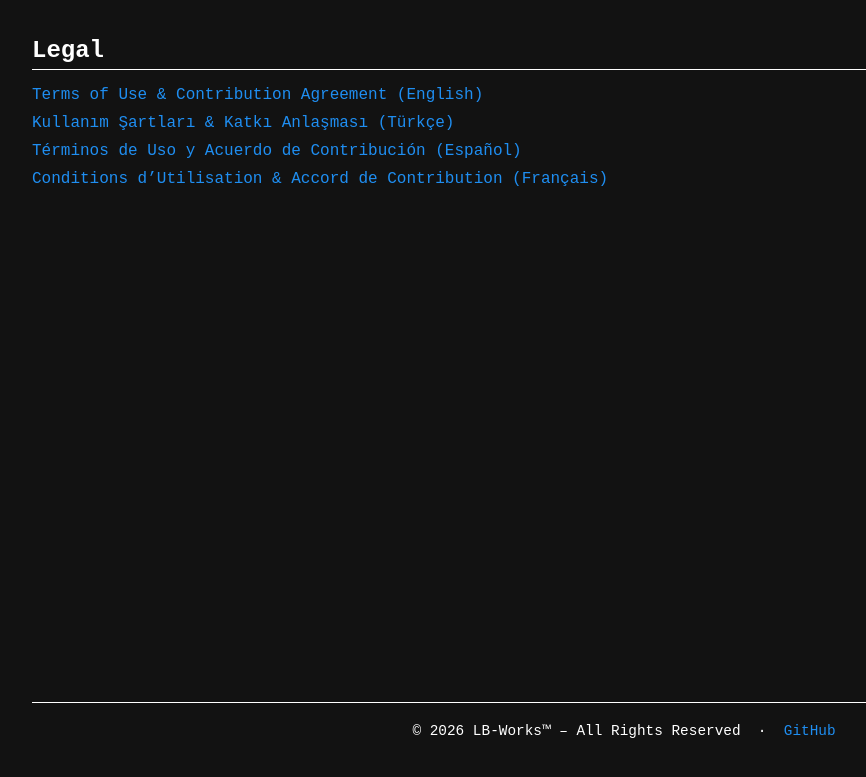
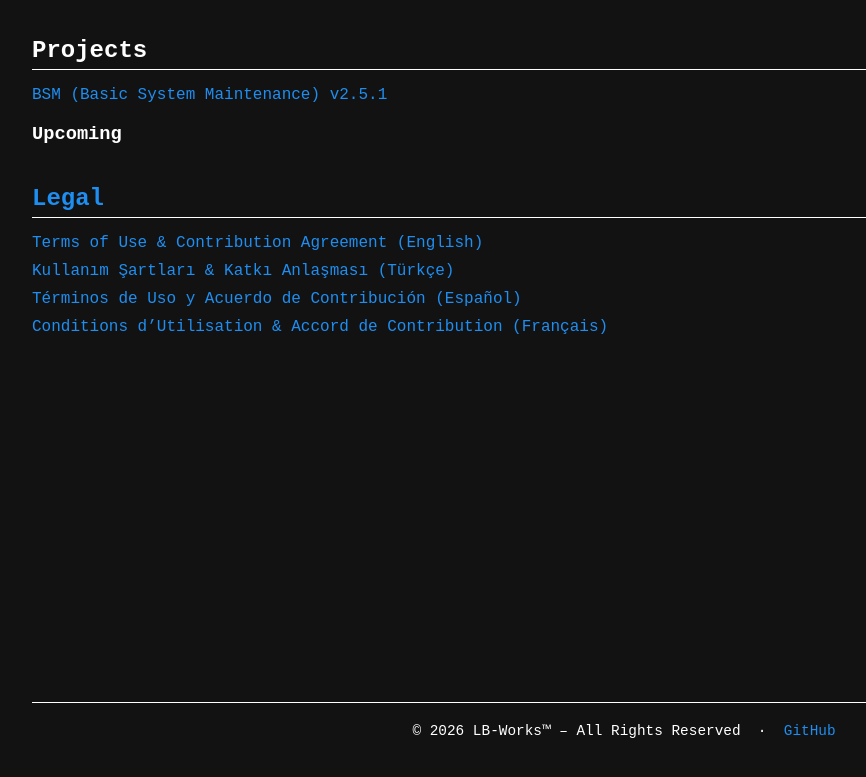
Before and after one commit to LB-WorksTM/LB-WorksTM.github.io, a plain HTML site: page index.html in a window 1280 px wide. Shown: the part 109-886 px from the top of the page, without its empty margins (16-882 px from the left). Drawn offline with Linux system fonts and the light colour scheme.

Commit message:
Update index.html

```diff
--- a/index.html
+++ b/index.html
@@ -61,6 +61,22 @@
     <main>
         <h1>Welcome to the LB-Works™ official website.</h1>
 
+        <h2>Projects</h2>
+        <ul>
+            <li>
+                <a href="https://github.com/LB-WorksTM/BSM-Basic-System-Maintenance-v2.5.1" target="_blank">
+                    BSM (Basic System Maintenance) v2.5.1
+                </a>
+            </li>
+        </ul>
+
+        <h3>Upcoming</h3>
+        <ul>
+            <li>
+                <a BSM (Basic System Maintenance) v2.5.1 </a>
+            </li>
+        </ul>
+
         <h2>Legal</h2>
         <ul>
             <li>
```
